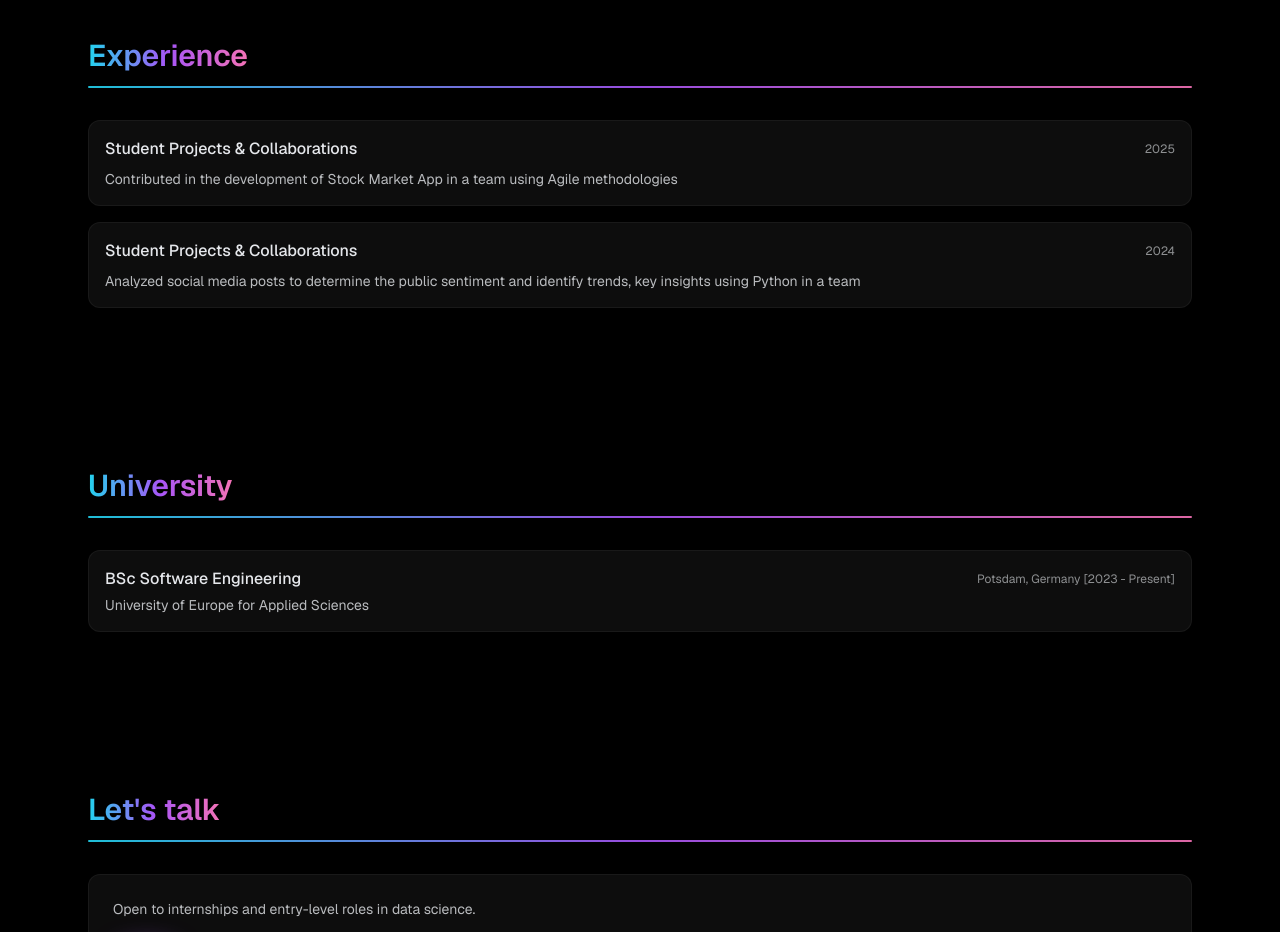
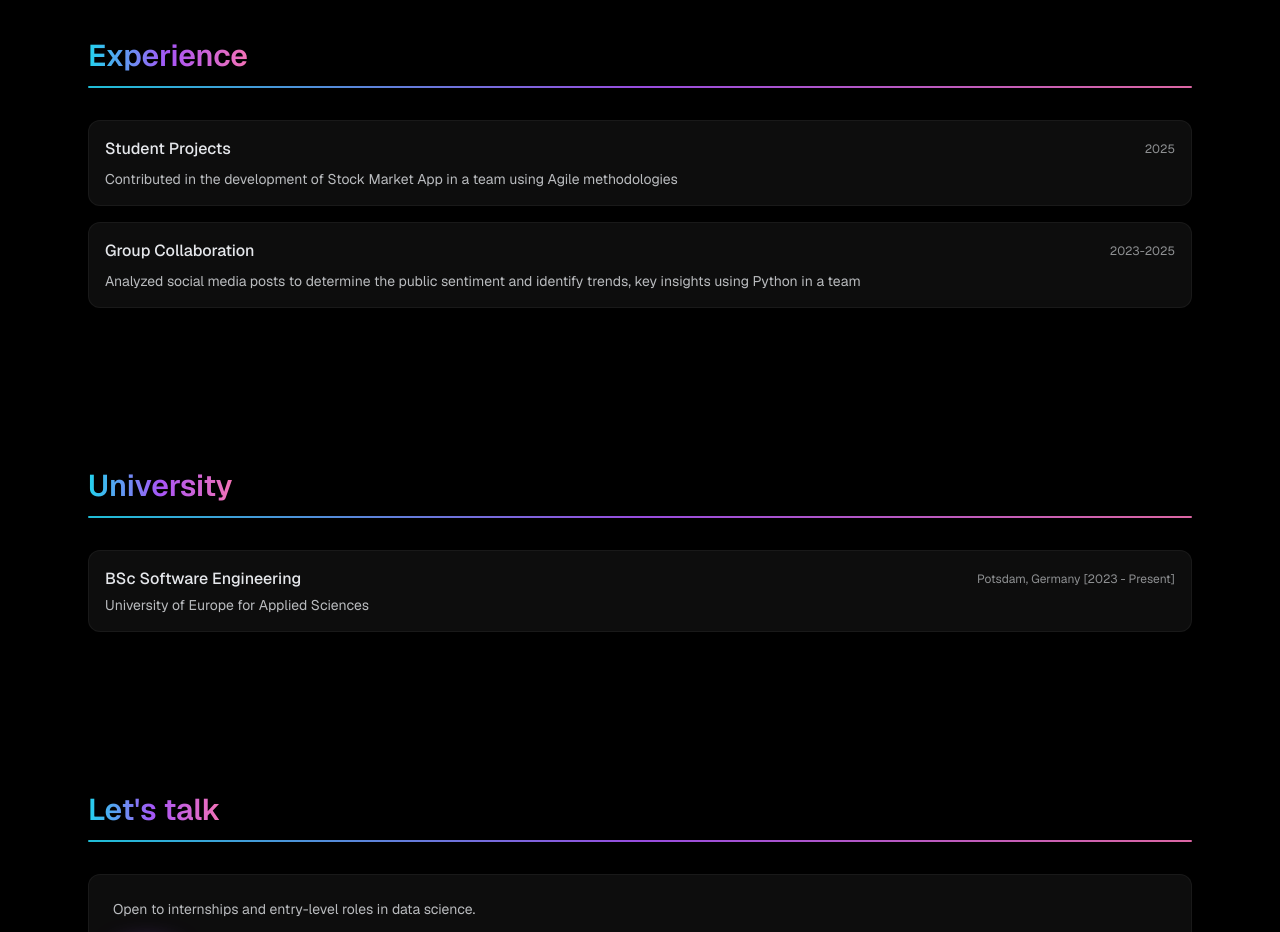
Before and after one commit to sonty-1196/my-website-portfolio, a Next.js app: page / in a window 1280 px wide. Shown: the part 1620-2552 px from the top of the page. Built offline with nearby package versions, Linux system fonts and the light colour scheme.

Commit message:
fixed experience headings

```diff
--- a/src/app/page.tsx
+++ b/src/app/page.tsx
@@ -74,7 +74,7 @@ export default function Home() {
         <div className="space-y-4">
           <div className="card p-4">
             <div className="flex items-center justify-between">
-              <h3 className="font-medium">Student Projects & Collaborations</h3>
+              <h3 className="font-medium">Student Projects</h3>
               <span className="text-xs text-foreground/60">2025</span>
             </div>
             <p className="mt-2 text-sm text-foreground/80">
@@ -83,8 +83,8 @@ export default function Home() {
           </div>
           <div className="card p-4">
             <div className="flex items-center justify-between">
-              <h3 className="font-medium">Student Projects & Collaborations</h3>
-              <span className="text-xs text-foreground/60">2024</span>
+              <h3 className="font-medium">Group Collaboration</h3>
+              <span className="text-xs text-foreground/60">2023-2025</span>
             </div>
             <p className="mt-2 text-sm text-foreground/80">
               Analyzed social media posts to determine the public sentiment and identify trends, key insights using Python in a team
```
